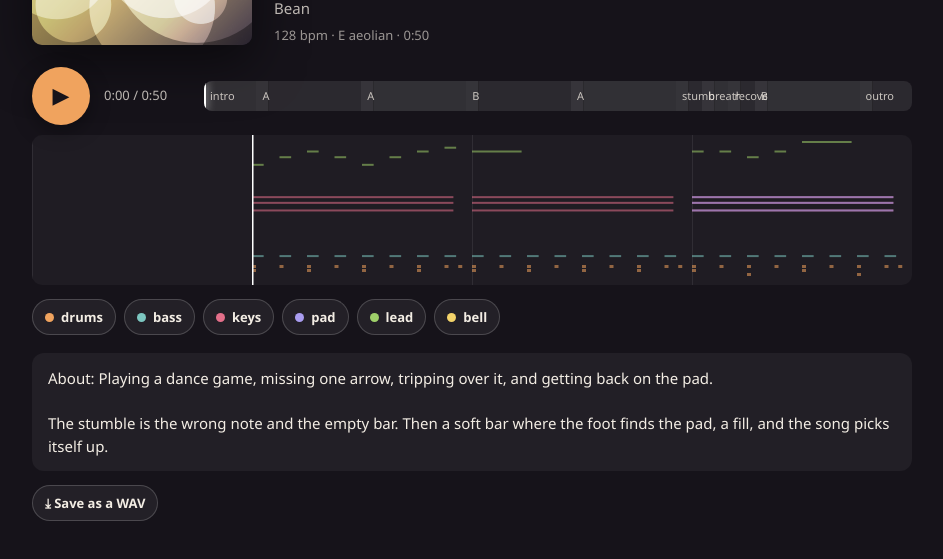
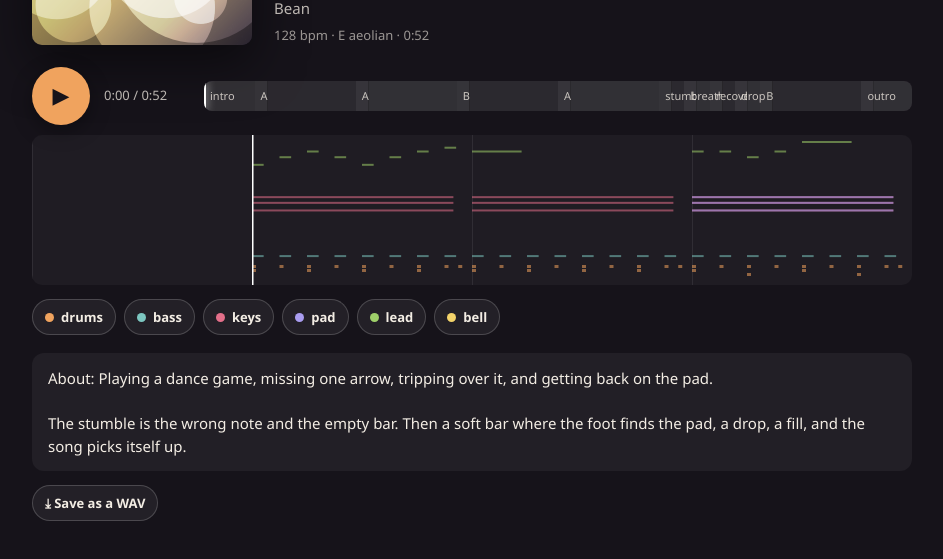
Before and after one commit to Bean-Bengal/missed-the-arrow-2, a plain HTML site: page index.html in a window 1280 px wide. Shown: the part 197-756 px from the top of the page, without its empty margins (168-1111 px from the left). Drawn offline with Linux system fonts and the light colour scheme.

Commit message:
Missed the Arrow, version 2

```diff
--- a/index.html
+++ b/index.html
@@ -351,7 +351,7 @@ const H='h.h.h.h.h.h.h.hh';
 Kit.music({
   title:'Missed the Arrow', by:'Bean', kind:'a song',
   about:'Playing a dance game, missing one arrow, tripping over it, and getting back on the pad.',
-  notes:'The stumble is the wrong note and the empty bar. Then a soft bar where the foot finds the pad, a fill, and the song picks itself up.',
+  notes:'The stumble is the wrong note and the empty bar. Then a soft bar where the foot finds the pad, a drop, a fill, and the song picks itself up.',
   bpm:128, key:'E', scale:'aeolian', steps:16,
   cover:{drawing:12},
   parts:{
@@ -381,7 +381,7 @@ Kit.music({
       bass:bass([6,4,1,5]),
       keys:chords([6,4,1,5]),
       pad:chords([6,4,1,5]),
-      lead:'1\' . 1\' . 7 . 1\' . 5 - - - . . . . 1\' . 1\' . 6 . 1\' . 4 - - - . . . . 3 . 5 . 1\' . 5 . 3 - - - . . . . 2 . 3 . 5 . 7 . 5 - - - . . . .',
+      lead:'1\' . 1\' . 7 . 1\' . 5 - - - . . . . 1\' . 1\' . 6 . 1\' . 4 - - - . . . . 3 . 5 . 1\' . 5 . 3 - - - . . . . 2 . 3 . 5 . 5 . 5 - - - . . . .',
       bell:'5 . . . 3 . . . 1\' . . . 3 . . . 4 . . . 6 . . . 4 . . . 6 . . . 3 . . . 5 . . . 3 . . . 5 . . . 7 . . . 5 . . . 7 . . .'
     },
     stumble:{
@@ -404,8 +404,13 @@ Kit.music({
       lead:'1 . 1 . 3 . 5 . 6 . 5 . 3 . 1 -',
       bell:'1\' . . . 5 . . . 3 . . . 5 . . .'
     },
+    drop:{
+      drums:['............k...'],
+      pad:hold(6),
+      bell:'. . . . . . . . . . . . 5 . . .'
+    },
     outro:{
-      drums:['k...k...........',H.replace(/h/g,'.').replace(/\./g,'.')],
+      drums:['k...k...........',H.replace(/h/g,'.')],
       bass:bass([1])+' 1, . . . . . . . . . . . . . . .',
       keys:chords([1,1]),
       pad:chords([1,1]),
@@ -413,7 +418,7 @@ Kit.music({
       bell:'1\' . . . . . . . 5 . . . . . . . 1\' - - - . . . . . . . . . . . .'
     }
   },
-  song:['intro','A','A','B','A','stumble','breath','recover','B','outro']
+  song:['intro','A','A','B','A','stumble','breath','recover','drop','B','outro']
 });
 </script>
 </body></html>
```
